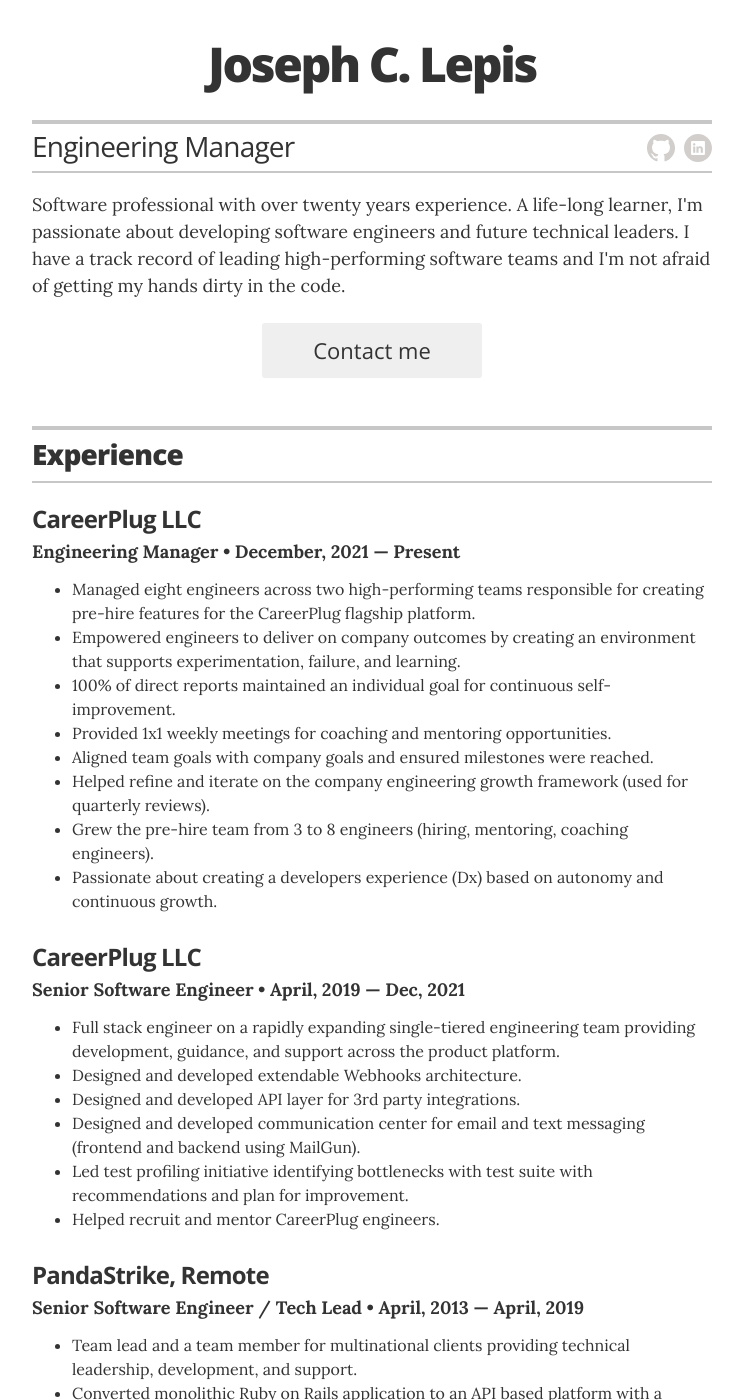
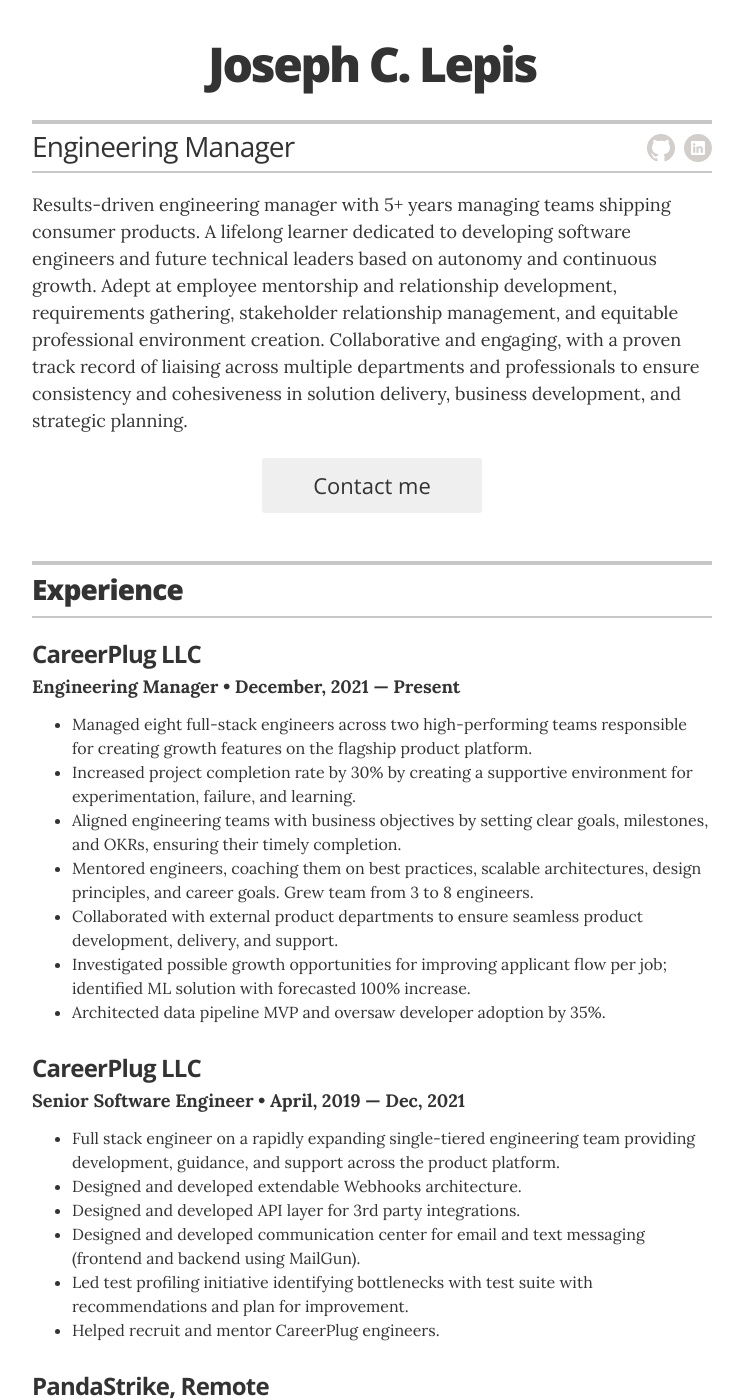
Before and after one commit to jlepis/jlepis.github.io, a Jekyll site: the page built from index.html, in a window 1280 px wide and 1400 px high. Shown: the whole window, without its empty margins (268-1011 px from the left). Built offline with Jekyll 4.4.1, drawn with Linux system fonts in a browser that asks for light colours.

Commit message:
Misc updates
Updated lead in text and bullet points for CP EM role.

```diff
--- a/_config.yml
+++ b/_config.yml
@@ -23,7 +23,7 @@
 resume_header_contact_info:     "742 Evergreen Terrace, Springfield • 555-7334 • lisasimpson@youremailaddress.com"
 display_header_contact_info:    "false"
 
-resume_header_intro: "<p>Software professional with over twenty years experience. A life-long learner, I'm passionate about developing software engineers and future technical leaders. I have a track record of leading high-performing software teams and I'm not afraid of getting my hands dirty in the code.</p>"
+resume_header_intro: "<p>Results-driven engineering manager with 5+ years managing teams shipping consumer products. A lifelong learner dedicated to developing software engineers and future technical leaders based on autonomy and continuous growth. Adept at employee mentorship and relationship development, requirements gathering, stakeholder relationship management, and equitable professional environment creation. Collaborative and engaging, with a proven track record of liaising across multiple departments and professionals to ensure consistency and cohesiveness in solution delivery, business development, and strategic planning.</p>"
 
 # use "yes" to display the email contact button,
 # "no" to display an "I'm not looking for work" message,
--- a/_data/experience.yml
+++ b/_data/experience.yml
@@ -5,15 +5,14 @@
   duration: December, 2021 &mdash; Present
   summary: '
   <ul class="resume-item-list">
-    <li>Managed eight engineers across two high-performing teams responsible for creating pre-hire features for the CareerPlug flagship platform.
+    <li>Managed eight full-stack engineers across two high-performing teams responsible for creating growth features on the flagship product platform.
   </li>
-    <li>Empowered engineers to deliver on company outcomes by creating an environment that supports experimentation, failure, and learning.</li>
-    <li>100% of direct reports maintained an individual goal for continuous self-improvement.</li>
-    <li>Provided 1x1 weekly meetings for coaching and mentoring opportunities.</li>
-    <li>Aligned team goals with company goals and ensured milestones were reached.</li>
-    <li>Helped refine and iterate on the company engineering growth framework (used for quarterly reviews).</li>
-    <li>Grew the pre-hire team from 3 to 8 engineers (hiring, mentoring, coaching engineers).</li>
-    <li>Passionate about creating a developers experience (Dx) based on autonomy and continuous growth.</li>
+    <li>Increased project completion rate by 30% by creating a supportive environment for experimentation, failure, and learning.</li>
+    <li>Aligned engineering teams with business objectives by setting clear goals, milestones, and OKRs, ensuring their timely completion.</li>
+    <li>Mentored engineers, coaching them on best practices, scalable architectures, design principles, and career goals. Grew team from 3 to 8 engineers.</li>
+    <li>Collaborated with external product departments to ensure seamless product development, delivery, and support.</li>
+    <li>Investigated possible growth opportunities for improving applicant flow per job; identified ML solution with forecasted 100% increase.</li>
+    <li>Architected data pipeline MVP and oversaw developer adoption by 35%.</li>
   </ul>'
 
 # Director of Digital Stratgy
```
Also changed, not shown: Gemfile.lock.
